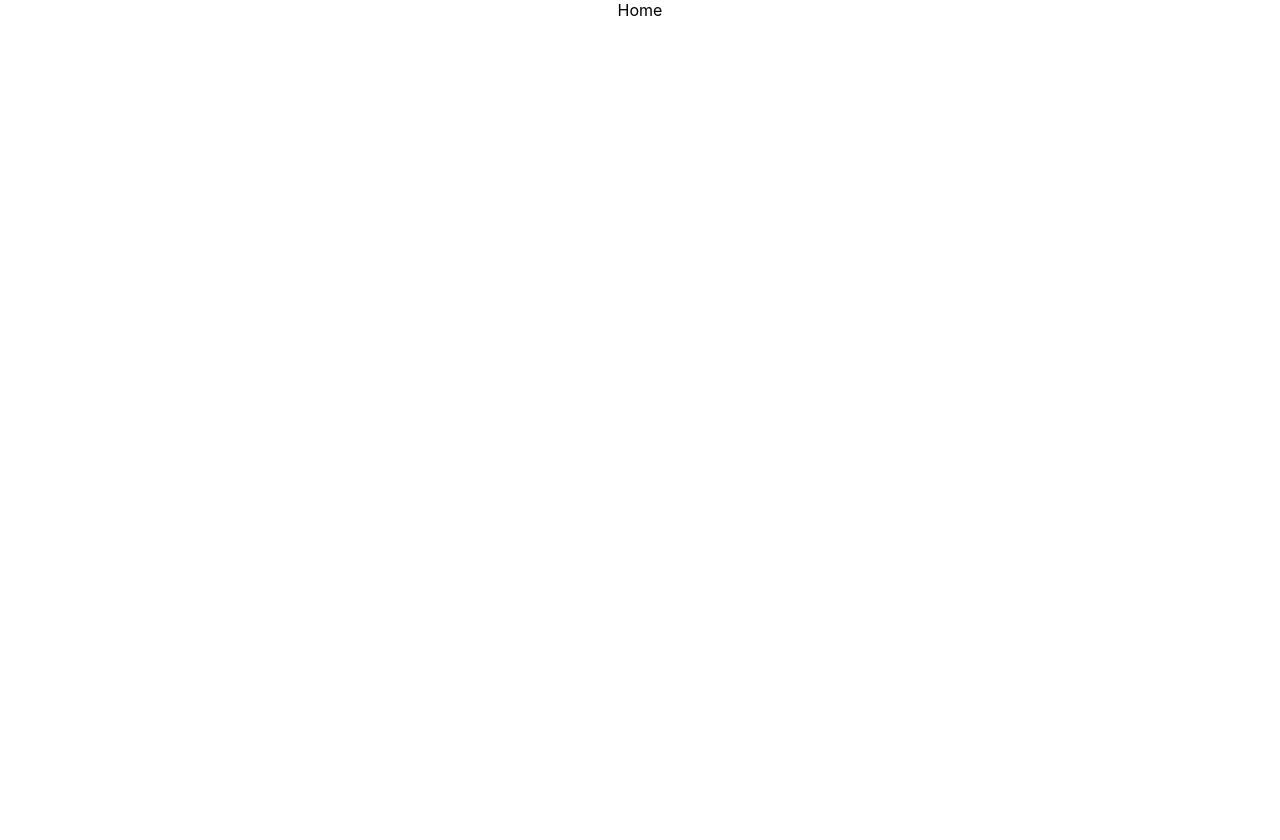
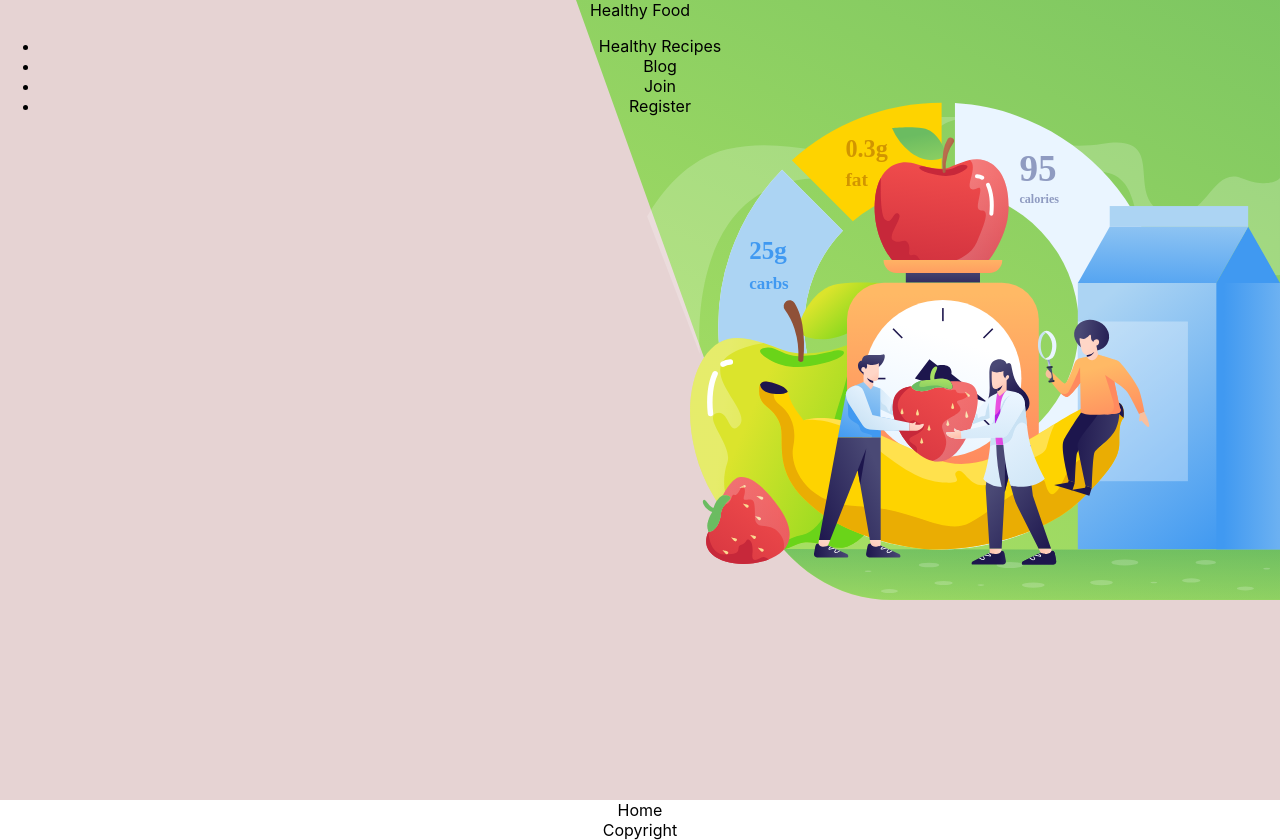
Before and after one commit to lucasmbrute2/Healthy-Food-Commerce, a React (Create React App) app: page / in a window 1280 px wide. Before the commit the page ends 800 px from the top, so only its background shows below. Built offline with nearby package versions, Linux system fonts and the light colour scheme.

Commit message:
feat(components): implement Footer & Heaer & Home

```diff
--- a/src/components/Footer/Footer.js
+++ b/src/components/Footer/Footer.js
@@ -0,0 +1,3 @@
+export default function Footer(){
+    return <footer>Copyright</footer>
+}
--- /dev/null
+++ b/src/components/Header/Header.css
@@ -0,0 +1,9 @@
+.header{
+    background: url('../../img/Illustration.svg');
+    background-repeat: no-repeat;
+    background-position: right top;
+    background-size: 55% auto;
+    background-color: rgba(133, 43, 43, 0.205);
+    height: 100vh;
+
+}
--- a/src/components/Header/Header.js
+++ b/src/components/Header/Header.js
@@ -0,0 +1,25 @@
+import "./Header.css"
+
+export default function Header(){
+    const img = "../../img/comida_4.svg"
+
+    return(
+        <div className='header'>
+            <div>
+                Healthy Food
+
+            </div>
+            <div>
+                <nav>
+                    <ul>
+                        <li>Healthy Recipes</li>
+                        <li>Blog</li>
+                        <li>Join</li>
+                        <li>Register</li>
+                    </ul>
+                </nav>
+            </div>
+
+        </div>
+    )
+}
--- a/src/components/pages/Home/Home.js
+++ b/src/components/pages/Home/Home.js
@@ -1,5 +1,14 @@
 import React from "react";
+import Footer from "../../Footer/Footer";
+import Header from "../../Header/Header";
+import "./Home.css"
+export default function Home(){
+    return(
+        <div className='home'>
+            <Header/>
+            Home
+            <Footer/>
+        </div>
 
-export default function Home(){
-    return <div>Home</div>
+    )
 }
```
Also changed, not shown: src/components/pages/Home/Home.css (added).
